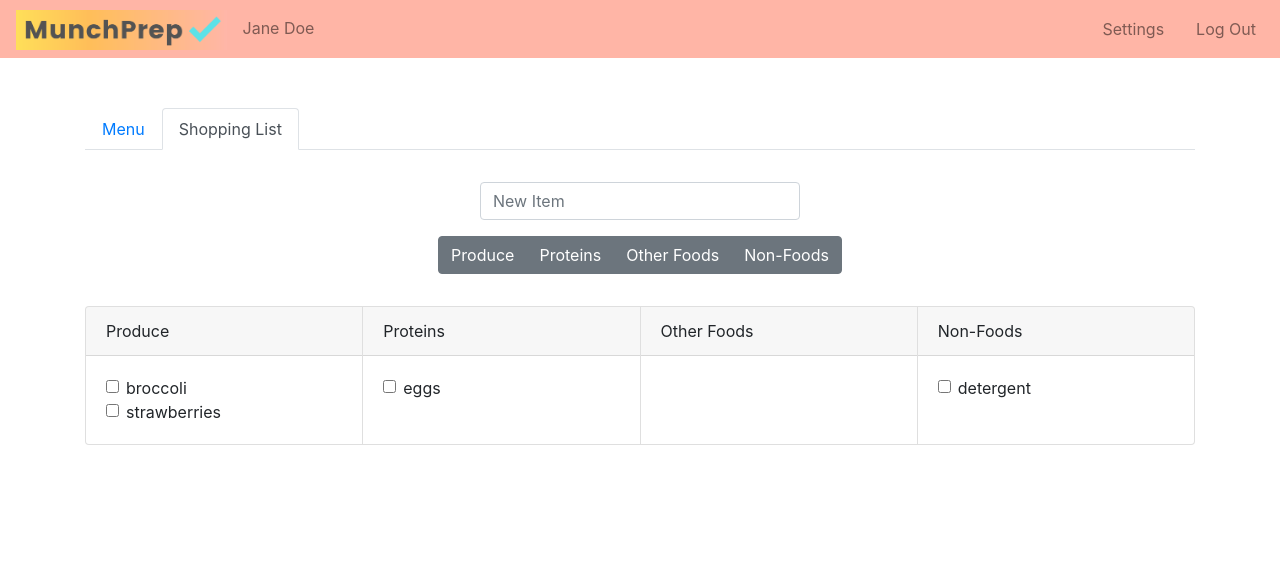
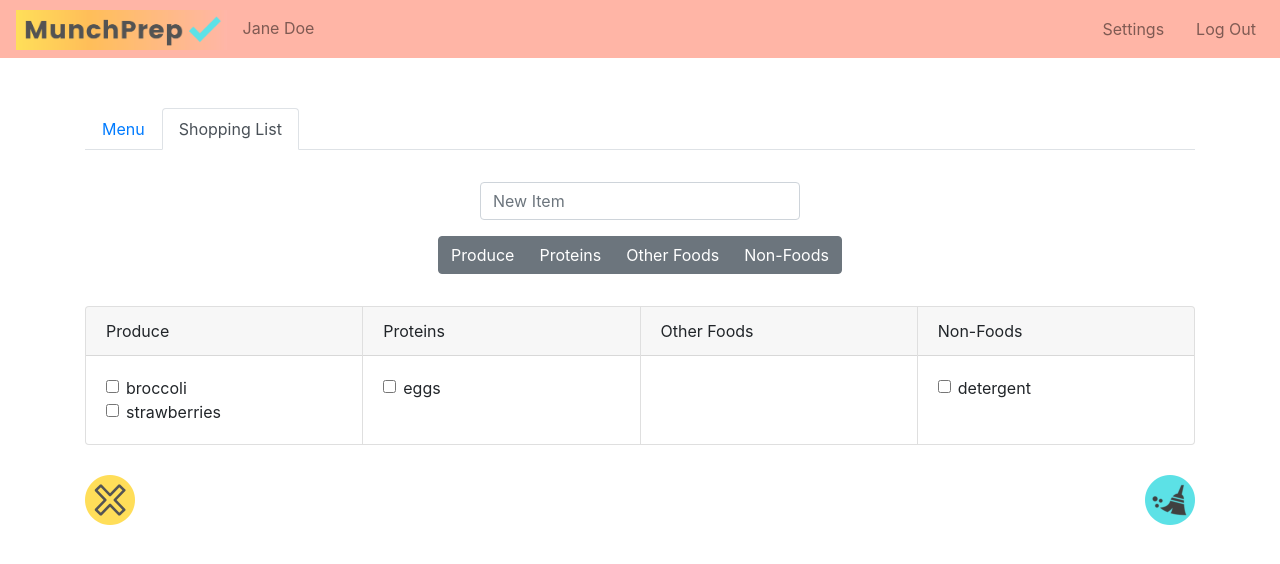
Before and after one commit to schoinh/munchprep-web, a React app: page /#/user-page in a window 1280 px wide. Shown: the top 564 px of the page. Built offline with nearby package versions, Linux system fonts and the light colour scheme.

Commit message:
add delete and clean up icons

```diff
--- a/src/components/ShoppingList.jsx
+++ b/src/components/ShoppingList.jsx
@@ -2,6 +2,8 @@ import React from "react";
 import NewItemForm from "./NewItemForm";
 import CardGroup from "react-bootstrap/CardGroup";
 import Category from "./Category";
+import iconX from "./../assets/images/icon-x.png";
+import iconSweep from "./../assets/images/icon-sweep.png";
 
 function ShoppingList() {
   let itemsByCategory = {
@@ -38,6 +40,17 @@ function ShoppingList() {
     }
   };
 
+  var iconXStyles = {
+    width: "50px",
+    marginTop: "30px"
+  };
+
+  var iconSweepStyles = {
+    width: "50px",
+    marginTop: "30px",
+    float: "right"
+  };
+
   return (
     <div>
       <NewItemForm />
@@ -50,6 +63,8 @@ function ShoppingList() {
             key={categoryId} />;
         })}
       </CardGroup>
+      <img src={iconX} style={iconXStyles} />
+      <img src={iconSweep} style={iconSweepStyles} />
     </div>
   );
 }
```
Also changed, not shown: src/assets/images/icon-sweep.png (added), src/assets/images/icon-x.png (added).
